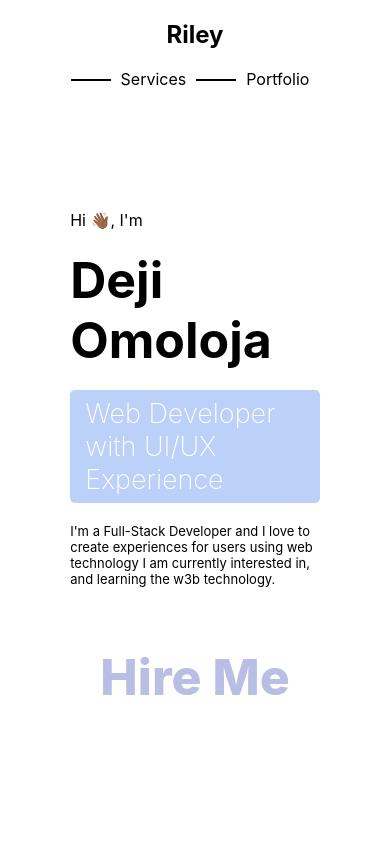
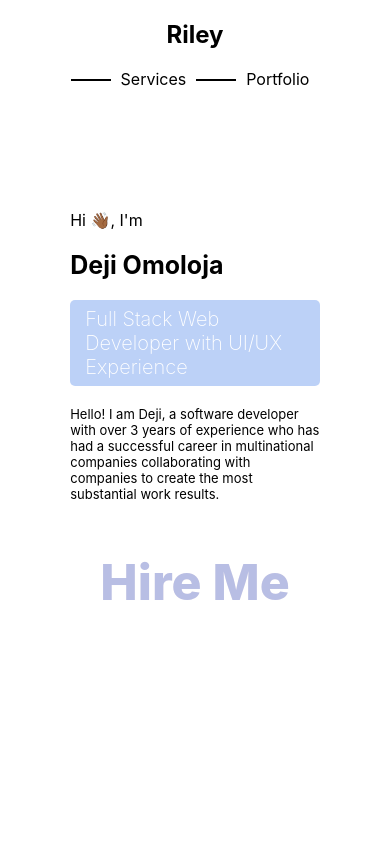
Before and after one commit to Rileey/Riley, a React (Create React App) app: page / in a window 390 px wide. Shown: the top 844 px of the page. Built offline with nearby package versions, Linux system fonts and the light colour scheme.

Commit message:
more portfolio pictures

```diff
--- a/public/index.html
+++ b/public/index.html
@@ -29,12 +29,12 @@
       work correctly both with client-side routing and a non-root public URL.
       Learn how to configure a non-root public URL by running `npm run build`.
     -->
-    <title>React App</title>
+    <title>Riley</title>
   </head>
   <body>
     <noscript>You need to enable JavaScript to run this app.</noscript>
     <div id="root"></div>
-    <!--
+   <!--
       This HTML file is a template.
       If you open it directly in the browser, you will see an empty page.
 
--- a/src/App.css
+++ b/src/App.css
@@ -2,3 +2,9 @@
   margin: 0;
   padding: 0;
 }
+
+@media only screen and (max-width: 319px){
+  .App {
+    position: fixed;
+  }
+}
--- a/src/components/container.css
+++ b/src/components/container.css
@@ -60,27 +60,27 @@ span {
 .hire-me {
     margin: 20px 0;
     color: rgba(100, 148, 237, 0.432);
-    font-size: 200px;
+    font-size: 100px;
     font-weight: 800;
     transition: 0.2s;
     position: absolute;
-    top: 10px;
+    top: 0px;
 }
 
 .hire-me2 {
     margin: 20px 0;
     color: rgb(248, 222, 222);
-    font-size: 200px;
+    font-size: 100px;
     font-weight: 800;
     transition: 0.2s;
     position: absolute;
-    top: 10px;
+    top: 0px;
 }
 
 .hire-me:hover {
     cursor: pointer;
     transition: 0.2s;
-    top: 15px;
+    top: 5px;
     margin-right: 5px;
 }
 
@@ -104,6 +104,12 @@ span {
     }
 }
 
+@media only screen and (min-width: 1540px) {
+    .hire-me, .hire-me2 {
+        font-size: 70px;
+    }
+}
+
 @media only screen and (max-width: 690px) {
     .job-subtitle {
         font-size: 13px;
@@ -114,10 +120,10 @@ span {
     .hire-me, .hire-me2 {
         font-size: 50px;
     }
-}
-
-@media only screen and (min-width: 1540px) {
-    .hire-me, .hire-me2 {
-        font-size: 70px;
+    .name {
+        font-size: 25px;
+    }
+    .job-title {
+        font-size: 20px;
     }
 }
--- a/src/components/container.js
+++ b/src/components/container.js
@@ -10,9 +10,8 @@ const Container = () => {
         <article className="intro-container">
             <span className="hello">Hi 👋🏾, I'm</span>
             <span className="name">Deji Omoloja</span>
-            <span className="job-title">Web Developer with UI/UX Experience</span>
-            <span className="job-subtitle">I'm a Full-Stack Developer and I love to create experiences for users using web technology
-            I am currently interested in, and learning the w3b technology.
+            <span className="job-title">Full Stack Web Developer with UI/UX Experience</span>
+            <span className="job-subtitle">Hello! I am Deji, a software developer with over 3 years of experience who has had a successful career in multinational companies collaborating with companies to create the most substantial work results.
             </span>
         </article>
         <div className="image-container">
@@ -20,7 +19,7 @@ const Container = () => {
         </div>
       </main>
       <section className="under-introduction">
-        <Link to="contact" style={{display: "contents"}} smooth={true} duration={1000}>
+        <Link to="contact" style={{display: "contents", position: "relative"}} smooth={true} duration={1000}>
             <span className="hire-me2">Hire Me</span>
             <span className="hire-me">Hire Me</span>
         </Link>
--- a/src/components/portfolio.js
+++ b/src/components/portfolio.js
@@ -13,12 +13,12 @@ const Portfolio = () => {
             </span>
           </div>
           <div className="portfolio">
-              <div className="work">
+          <div className="work">
                 <div className="work-image-container">
-                    <a href="https://serene-hypatia-a29102.netlify.app/"><img className="img" src="./film-club.PNG" alt="film-club" /></a>
+                    <a href="https://www.figma.com/file/MYgtZTcvVWcoifssRNWhvn/foodine?node-id=0%3A1"><img className="img" src="./foodine-figma.PNG" alt="film-club" /></a>
                 </div>
                 <span className="work-title">
-                    Film Club Application
+                    Food Delivery Application: Figma
                 </span>
               </div>
               <div className="work">
@@ -30,6 +30,14 @@ const Portfolio = () => {
                 </span>
               </div>
               <div className="work">
+                 <div className="work-image-container">
+                    <a href="https://lendie-loan-app.vercel.app/"><img src="./loan.PNG" alt="loan-app" className="img" /></a>
+                </div>
+                <span className="work-title">
+                    Lendie Loan App
+                </span>
+              </div>
+              <div className="work">
                 <div className="work-image-container">
                    <a href="https://views.talentcroft.com/"><img src="./talentcroft.PNG" alt="talentcroft" className="img" /></a>
                 </div>
@@ -37,6 +45,7 @@ const Portfolio = () => {
                     Video Streaming Platform
                 </span>
               </div>
+
           </div>
       </section>
 
```
Also changed, not shown: public/loan.png (added), 1 other file (tests, documents, lock files or other folders).
